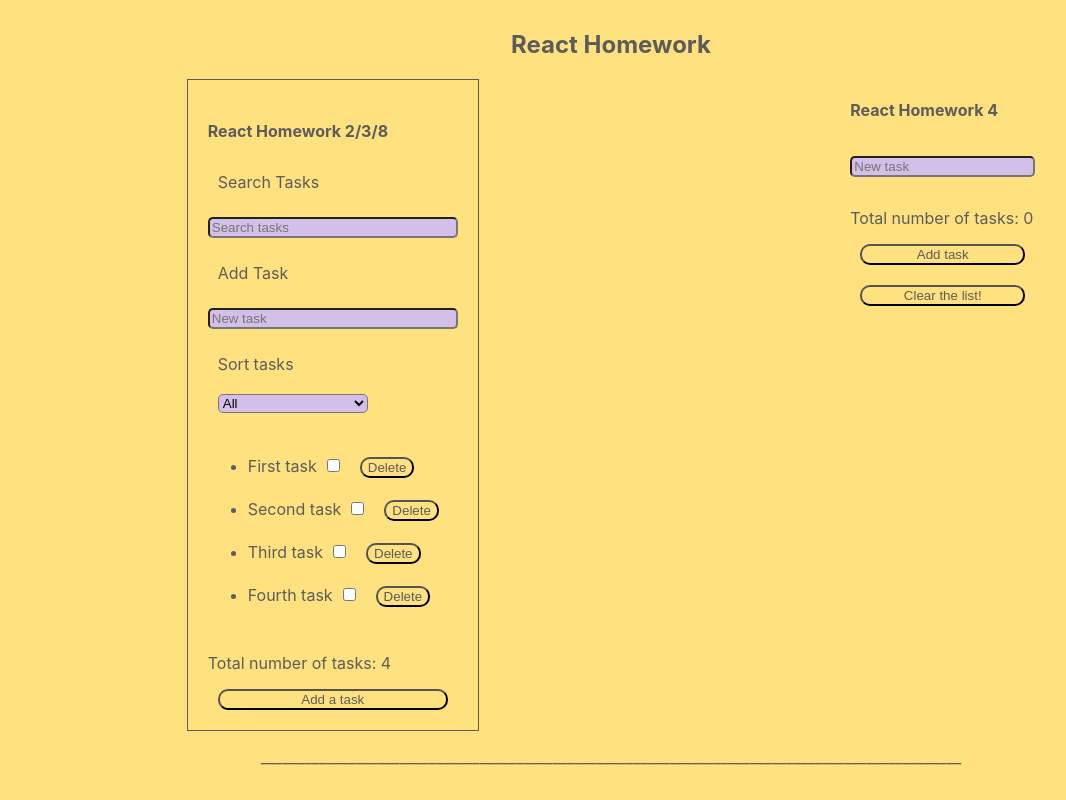
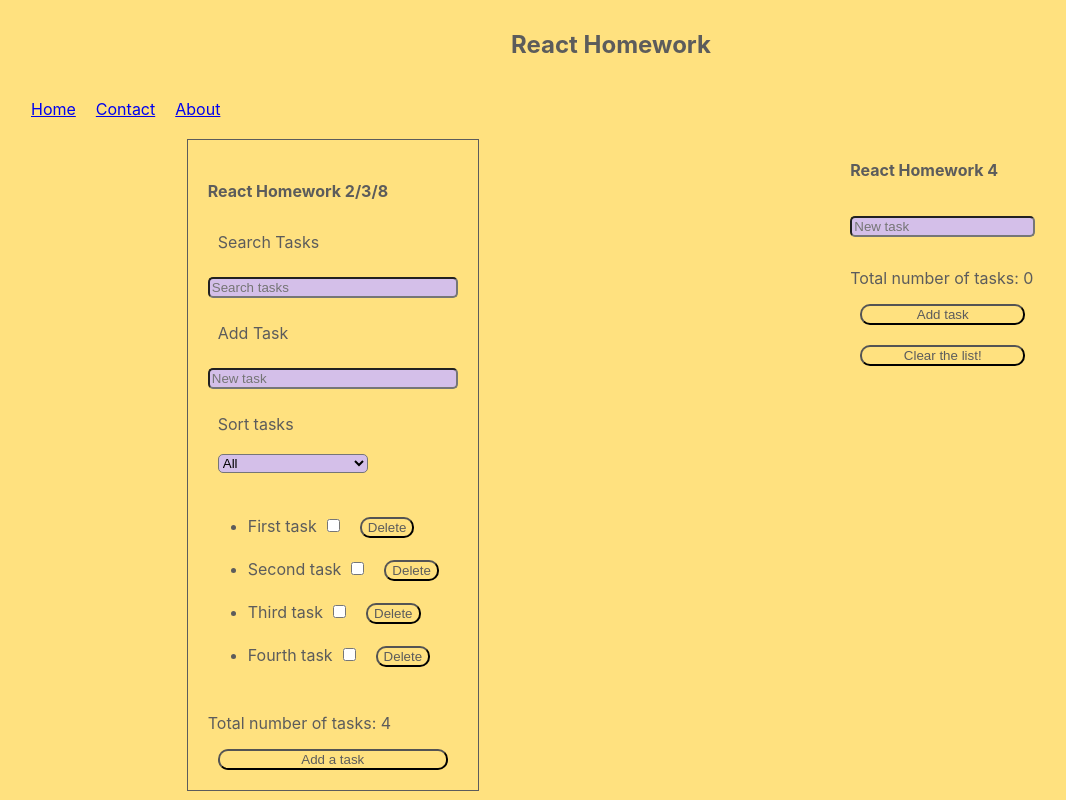
Before and after one commit to JuliaT47/TaskOrganiserReact, a React (Create React App) app: page / in a window 1280 px wide. Shown: the top 800 px of the page, without its empty margins (29-1095 px from the left). Built offline with nearby package versions, Linux system fonts and the light colour scheme.

Commit message:
Lesson 44, 45

```diff
--- a/package.json
+++ b/package.json
@@ -6,8 +6,10 @@
     "@testing-library/jest-dom": "^5.17.0",
     "@testing-library/react": "^13.4.0",
     "@testing-library/user-event": "^13.5.0",
+    "json-server": "^1.0.0-alpha.23",
     "react": "^18.2.0",
     "react-dom": "^18.2.0",
+    "react-router-dom": "^6.23.1",
     "react-scripts": "5.0.1",
     "web-vitals": "^2.1.4"
   },
--- a/src/App.js
+++ b/src/App.js
@@ -13,15 +13,33 @@
   UseStateHook,
 } from "./ReactHomework5";
 import UseMemoHook, { ReactMemo, UseWindowWidth } from "./ReactHomework6";
+import { Routes, Route, Link } from "react-router-dom";
+// import Home from "./pages/home";
+// import Contact from "./pages/contact";
+// import About from "./pages/about";
+// import NotFoundPage from "./pages/not-found";
 
 function App() {
   const component = "non-functional";
   return (
     <div className={styles.App}>
       <header className={styles.Appheader}>
+        <Link to="/">Home</Link>
+        <Link to="/contact">Contact</Link>
+        <Link to="/about">About</Link>
+      </header>
+      {/* <div>
+        <Routes>
+          <Route path="/" element={<Home />} />
+          <Route path="/contacts" element={<Contact />} />
+          <Route path="/about" element={<About />} />
+          <Route path="/404" element={<NotFoundPage />} />
+        </Routes>
+      </div> */}
+      <div className={styles.Appmain}>
         <List />
         <ToDoComponent />
-      </header>
+      </div>
       <p className={styles.break}>
         ________________________________________________________________________________________________
       </p>
--- a/src/App.module.css
+++ b/src/App.module.css
@@ -2,6 +2,9 @@
   background-color: rgb(255, 225, 127);
   margin: 30px;
   color: rgb(92, 92, 92);
+}
+a {
+  padding: 10px;
 }
 li {
   margin: 10px 0;
@@ -29,7 +32,7 @@
 .winning {
   background-color: rgba(255, 255, 0, 0.518);
 }
-.Appheader {
+.Appmain {
   display: flex;
   justify-content: space-around;
 }
@@ -105,3 +108,6 @@
 label {
   padding: 10px;
 }
+.Appheader {
+  padding: 20px;
+}
--- a/src/ReactHomework2-3-8.js
+++ b/src/ReactHomework2-3-8.js
@@ -144,3 +144,4 @@
     </div>
   );
 }
+// checked
--- a/src/ReactHomework6.js
+++ b/src/ReactHomework6.js
@@ -88,3 +88,4 @@
     </div>
   );
 };
+// CHECKED
--- a/src/index.js
+++ b/src/index.js
@@ -1,11 +1,14 @@
 import React from "react";
 import ReactDOM from "react-dom/client";
+import { BrowserRouter } from "react-router-dom";
 import "./index.css";
 import App from "./App";
 
 const root = ReactDOM.createRoot(document.getElementById("root"));
 root.render(
-  <React.StrictMode>
-    <App />
-  </React.StrictMode>
+  <BrowserRouter>
+    <React.StrictMode>
+      <App />
+    </React.StrictMode>
+  </BrowserRouter>
 );
```
Also changed, not shown: 1 other file (tests, documents, lock files or other folders).
